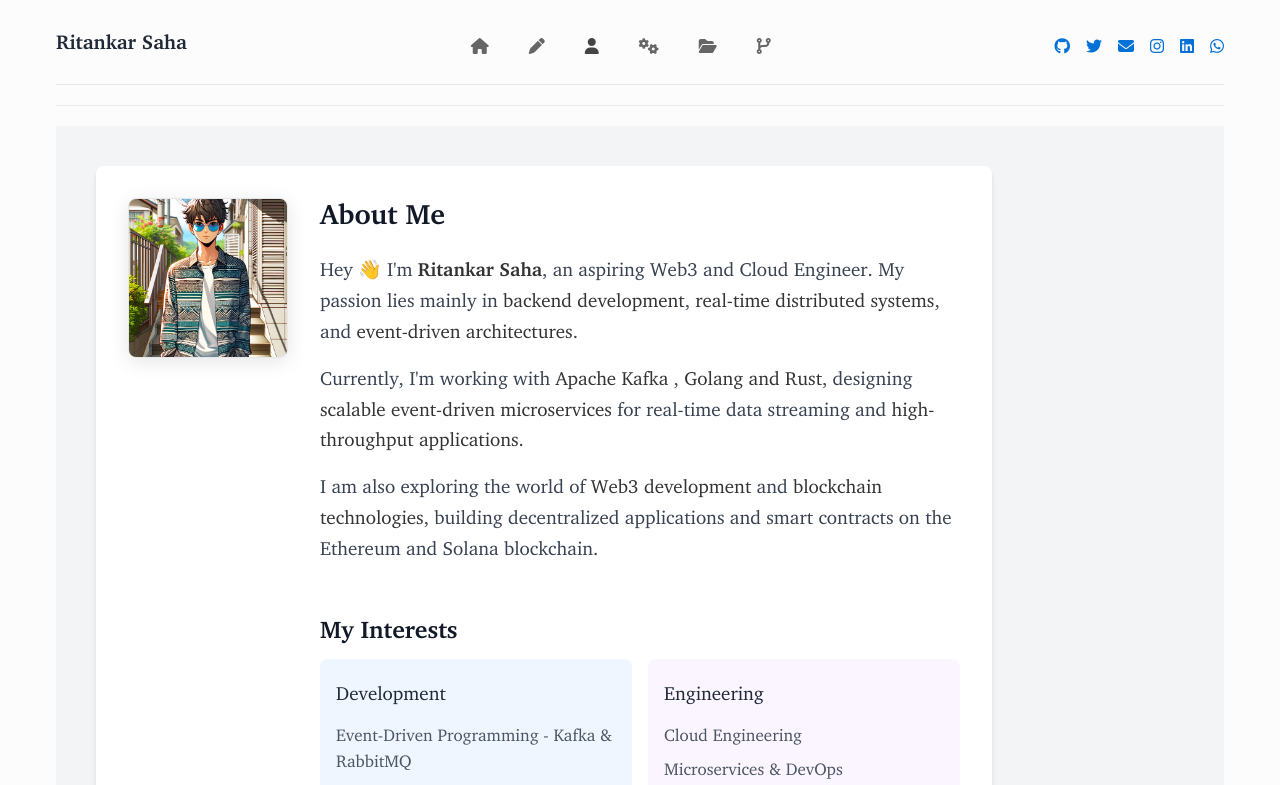
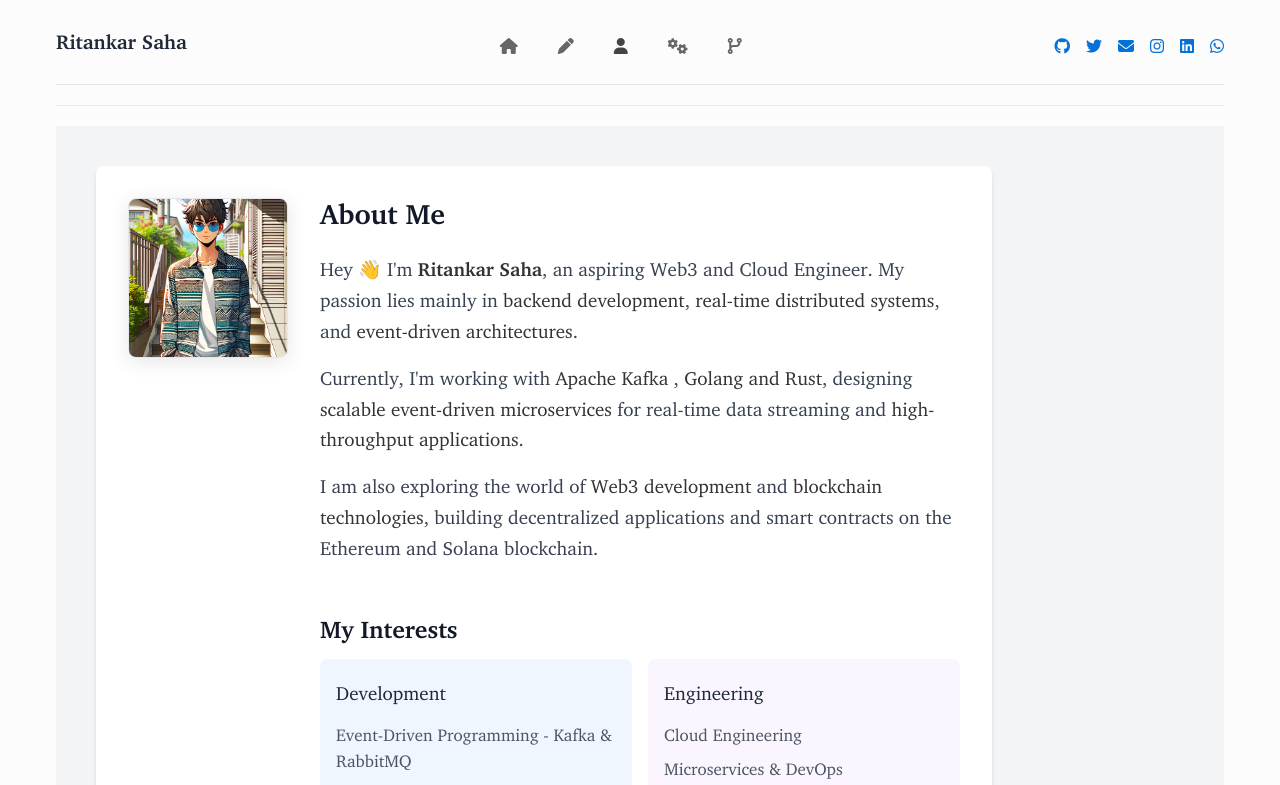
Before and after one commit to ritankarsaha/Perosnal-Blogging, a SvelteKit app: page /about in a window 1280 px wide. Shown: the top 785 px of the page. Built offline with nearby package versions, Linux system fonts and the light colour scheme.

Commit message:
Temporarily deactivating projects page. To be put up after proper updates and changes

```diff
--- a/src/routes/+layout.svelte
+++ b/src/routes/+layout.svelte
@@ -30,9 +30,9 @@
 				<i class="fas fa-cogs fa-lg"></i>  <!-- Added skills icon -->
 			</a>
 
-			<a href="/projects" class={path.startsWith("/projects") ? "nav-link active" : "nav-link"}>
+			<!-- <a href="/projects" class={path.startsWith("/projects") ? "nav-link active" : "nav-link"}>
 				<i class="fas fa-folder-open fa-lg"></i>
-			</a>
+			</a> -->
 
 
 			<a href="/contributions" class={path.startsWith("/contributions") ? "nav-link active" : "nav-link"}>
```
